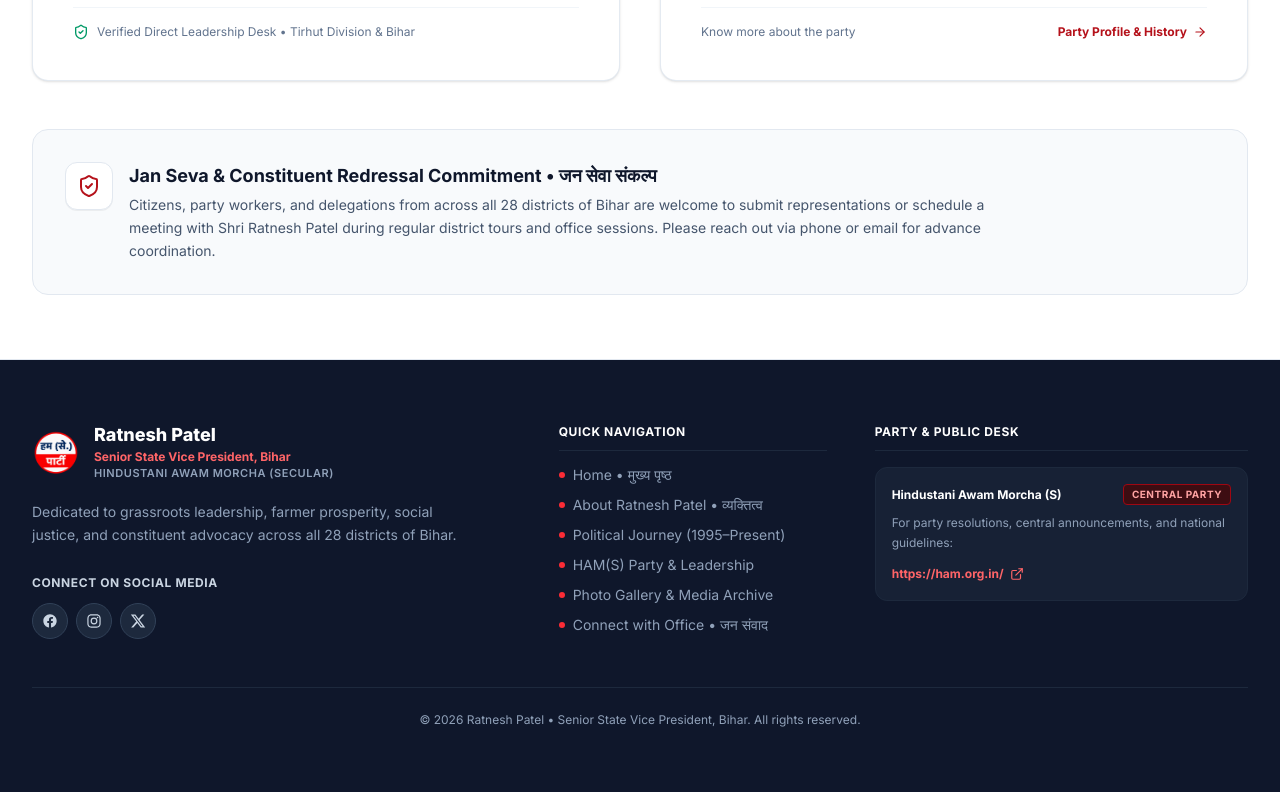
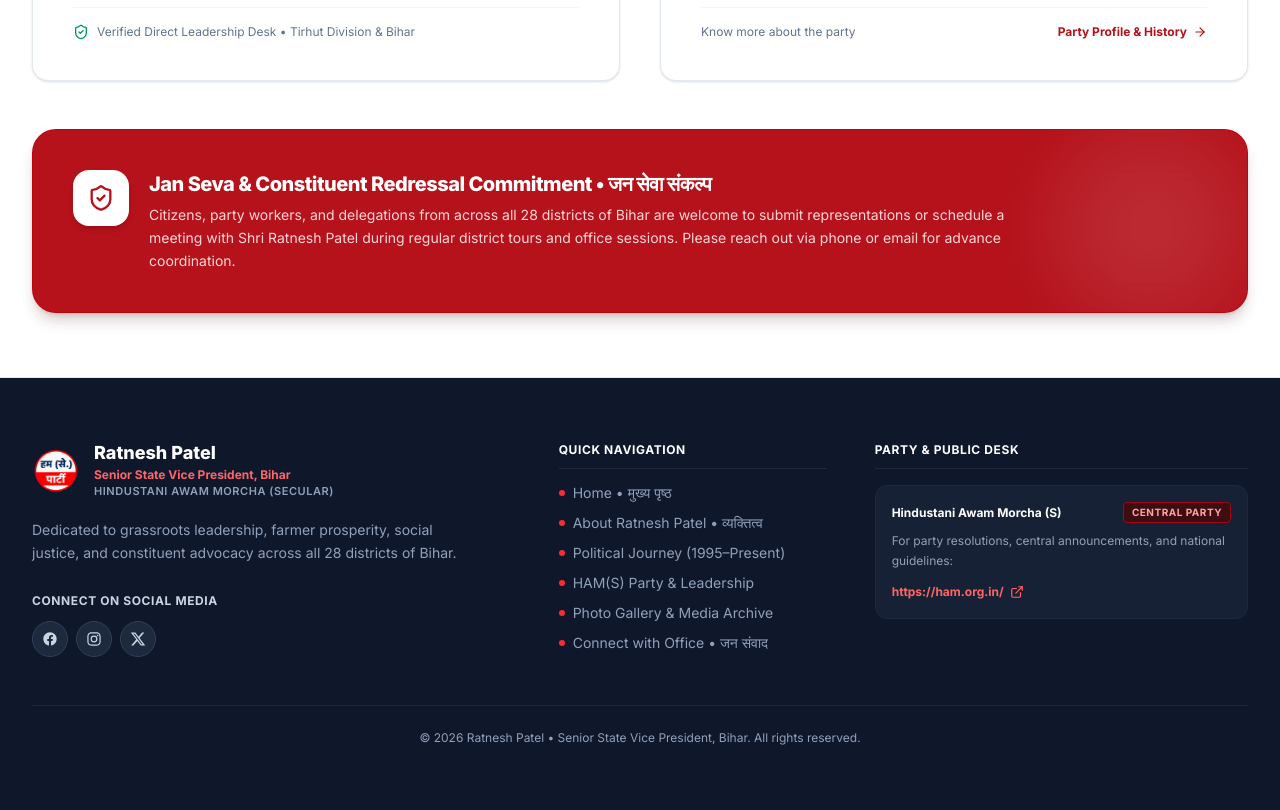
Before and after one commit to itsbaibhavkr/RatneshPatelHAM, a Next.js app: page /contact in a window 1280 px wide. Shown: the part 1100-1910 px from the top of the page. Built offline with nearby package versions, Linux system fonts and the light colour scheme; no server answers.

Commit message:
public homepage, contact page, and leadership image rotator components

```diff
--- a/app/(public)/contact/page.tsx
+++ b/app/(public)/contact/page.tsx
@@ -402,17 +402,20 @@
 
           </div>
 
-          {/* 3. Constituent Access & Redressal Information Banner */}
-          <div className="mt-10 sm:mt-12 rounded-2xl border border-slate-200 bg-slate-50 p-6 sm:p-8 text-center sm:text-left">
-            <div className="flex flex-col sm:flex-row items-center sm:items-start gap-4">
-              <div className="flex h-12 w-12 shrink-0 items-center justify-center rounded-xl bg-white border border-slate-200 text-[var(--color-primary)] shadow-2xs">
-                <ShieldCheck className="h-6 w-6" />
+          {/* 3. Constituent Access & Redressal Information Banner (Party Red Color) */}
+          <div className="mt-10 sm:mt-12 rounded-2xl sm:rounded-3xl bg-[var(--color-primary)] text-white p-6 sm:p-8 lg:p-10 shadow-lg shadow-red-950/20 border border-red-700/80 text-center sm:text-left relative overflow-hidden">
+            {/* Subtle decorative background glow */}
+            <div className="absolute top-0 right-0 -z-0 h-48 w-48 rounded-full bg-white/10 blur-2xl pointer-events-none" />
+
+            <div className="relative z-10 flex flex-col sm:flex-row items-center sm:items-start gap-4 sm:gap-5">
+              <div className="flex h-12 w-12 sm:h-14 sm:w-14 shrink-0 items-center justify-center rounded-2xl bg-white text-[var(--color-primary)] shadow-md">
+                <ShieldCheck className="h-6 w-6 sm:h-7 sm:w-7" />
               </div>
-              <div className="space-y-1">
-                <h3 className="text-base sm:text-lg font-bold text-slate-900">
+              <div className="space-y-1.5">
+                <h3 className="text-base sm:text-lg lg:text-xl font-extrabold text-white tracking-tight">
                   Jan Seva &amp; Constituent Redressal Commitment &bull; जन सेवा संकल्प
                 </h3>
-                <p className="text-xs sm:text-sm text-slate-600 leading-relaxed max-w-4xl">
+                <p className="text-xs sm:text-sm text-red-100/95 leading-relaxed max-w-4xl font-normal">
                   Citizens, party workers, and delegations from across all 28 districts of Bihar are welcome to submit representations or schedule a meeting with Shri Ratnesh Patel during regular district tours and office sessions. Please reach out via phone or email for advance coordination.
                 </p>
               </div>
--- a/app/(public)/page.tsx
+++ b/app/(public)/page.tsx
@@ -3,7 +3,6 @@
 import Image from "next/image";
 import type { Metadata } from "next";
 import {
-  ArrowRight,
   Calendar,
   MapPin,
   Users,
@@ -14,9 +13,9 @@
   Sparkles,
   PhoneCall,
   ExternalLink,
-  ChevronDown,
   ShieldCheck,
   Send,
+  ArrowRight,
 } from "lucide-react";
 import { Button } from "@/components/ui/button";
 import { Container } from "@/components/ui/container";
@@ -76,12 +75,9 @@
                 </span>
               </div>
 
-              {/* Master Heading with clear search entity recognition */}
+              {/* Master Heading */}
               <div className="space-y-3">
                 <h1 className="text-3xl sm:text-4xl lg:text-5xl xl:text-6xl font-extrabold tracking-tight text-slate-900 leading-[1.18]">
-                  <span className="block text-2xl sm:text-3xl lg:text-4xl text-[var(--color-primary)] font-bold mb-1">
-                    Ratnesh Patel &bull; रत्नेश पटेल
-                  </span>
                   जनसेवा, सामाजिक न्याय एवं{" "}
                   <span className="text-[var(--color-primary)] block sm:inline">
                     बिहार के समग्र विकास
@@ -108,29 +104,6 @@
                     </span>
                   </div>
                 </div>
-              </div>
-
-              {/* Action Buttons */}
-              <div className="flex flex-wrap items-center gap-3 sm:gap-4 pt-2">
-                <Link href="/contact">
-                  <Button
-                    size="lg"
-                    className="bg-[var(--color-primary)] hover:bg-[var(--color-primary-dark)] text-white font-semibold shadow-sm hover:shadow-md px-6 py-3 rounded-xl gap-2 transition-all cursor-pointer"
-                  >
-                    <span>जन संवाद / Connect Desk</span>
-                    <ArrowRight className="h-4 w-4" />
-                  </Button>
-                </Link>
-                <a href="#journey">
-                  <Button
-                    size="lg"
-                    variant="outline"
-                    className="border-slate-300 hover:border-slate-400 text-slate-800 hover:bg-slate-50 font-semibold px-5 py-3 rounded-xl gap-1.5 transition-all cursor-pointer"
-                  >
-                    <span>Political History</span>
-                    <ChevronDown className="h-4 w-4 text-slate-500" />
-                  </Button>
-                </a>
               </div>
             </div>
 
--- a/components/sections/hero-image-slider.tsx
+++ b/components/sections/hero-image-slider.tsx
@@ -2,7 +2,7 @@
 
 import * as React from "react";
 import Image from "next/image";
-import { ChevronLeft, ChevronRight, ShieldCheck } from "lucide-react";
+import { ChevronLeft, ChevronRight } from "lucide-react";
 
 export interface HeroImageSlide {
   src: string;
@@ -157,17 +157,13 @@
 
         {/* Dynamic Identification Card at Bottom of Frame - Locked height to prevent layout shift */}
         <div className="mt-3 px-1.5 pb-1 h-[84px] sm:h-[90px] flex flex-col justify-between overflow-hidden">
-          <div className="flex items-center justify-between gap-2 min-h-[26px]">
+          <div className="flex items-center min-h-[26px]">
             <p
               className="text-base sm:text-lg font-bold text-slate-900 leading-tight truncate"
               title={currentSlide.title}
             >
               {currentSlide.title}
             </p>
-            <span className="shrink-0 whitespace-nowrap inline-flex items-center gap-1 text-[11px] font-bold text-white bg-[var(--color-primary)] px-2 py-0.5 rounded shadow-2xs">
-              <ShieldCheck className="h-3 w-3" />
-              <span>{currentSlide.badge || "State Leadership"}</span>
-            </span>
           </div>
           <p
             className="text-xs font-semibold text-[var(--color-primary-dark)] truncate leading-tight"
--- a/components/sections/profile-image-rotator.tsx
+++ b/components/sections/profile-image-rotator.tsx
@@ -2,7 +2,6 @@
 
 import * as React from "react";
 import Image from "next/image";
-import { ShieldCheck } from "lucide-react";
 
 export interface ProfileImageItem {
   src: string;
@@ -157,18 +156,13 @@
           <div className="mt-3 px-1.5 pb-1">{footer}</div>
         ) : footerVariant === "about" ? (
           <div className="mt-3 px-1.5 pb-1 h-[106px] sm:h-[112px] flex flex-col justify-between overflow-hidden">
-            <div className="flex items-center justify-between gap-2 min-h-[26px]">
+            <div className="flex items-center min-h-[26px]">
               <span
                 className="font-extrabold text-base text-slate-900 truncate"
                 title={currentItem.title || "Ratnesh Patel"}
               >
                 {currentItem.title || "Ratnesh Patel"}
               </span>
-              {currentItem.badge && (
-                <span className="shrink-0 whitespace-nowrap text-[11px] font-bold text-red-700 bg-red-50 border border-red-200 px-2 py-0.5 rounded-full">
-                  {currentItem.badge}
-                </span>
-              )}
             </div>
             <p
               className="text-xs font-semibold text-[var(--color-primary)] truncate leading-tight"
@@ -183,19 +177,13 @@
           </div>
         ) : footerVariant === "hero" ? (
           <div className="mt-3 px-1.5 pb-1 h-[84px] sm:h-[90px] flex flex-col justify-between overflow-hidden">
-            <div className="flex items-center justify-between gap-2 min-h-[26px]">
+            <div className="flex items-center min-h-[26px]">
               <p
                 className="text-base sm:text-lg font-bold text-slate-900 leading-tight truncate"
                 title={currentItem.title || "Ratnesh Patel"}
               >
                 {currentItem.title || "Ratnesh Patel"}
               </p>
-              {currentItem.badge && (
-                <span className="shrink-0 whitespace-nowrap inline-flex items-center gap-1 text-[11px] font-bold text-white bg-[var(--color-primary)] px-2 py-0.5 rounded shadow-2xs">
-                  <ShieldCheck className="h-3 w-3" />
-                  <span>{currentItem.badge}</span>
-                </span>
-              )}
             </div>
             <p
               className="text-xs font-semibold text-[var(--color-primary-dark)] truncate leading-tight"
```
